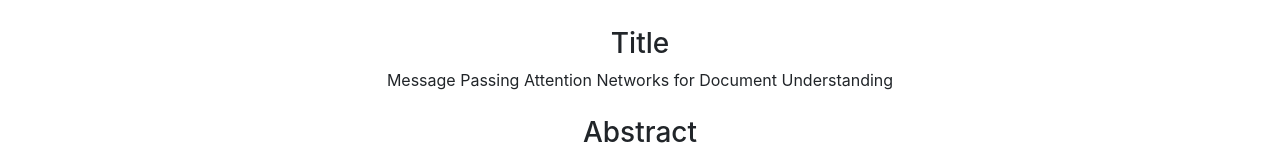
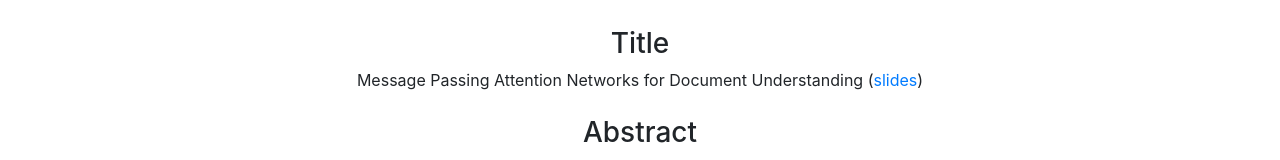
Before and after one commit to alammehwish/dl4kg_eswc_2020, a website with bundled scripts: page index.html in a window 1280 px wide. Shown: the part 2852-3012 px from the top of the page. Built offline with nearby package versions, Linux system fonts and the light colour scheme; files whose address does not match are found by name; a web font is replaced by a local one.

Commit message:
Update index.html

```diff
--- a/index.html
+++ b/index.html
@@ -188,7 +188,7 @@
               <p class="text-muted">Ecole Polytechnique, France</p>
             </div>
           </div>
-          <h3>Title</h3>Message Passing Attention Networks for Document Understanding<br /><br />
+          <h3>Title</h3>Message Passing Attention Networks for Document Understanding (<a href="slides/presentation.pdf">slides</a>)<br /><br />
           <h3>Abstract</h3>
           <p style="text-align:justify">Graph neural networks have recently emerged as a very effective framework for processing graph-structured data. These models have achieved state-of-the-art performance in many tasks. Most graph neural networks can be described in terms of message passing, vertex update, and readout functions. We investigate the potential of GNNs in the area of NLP.  We represent documents as word co-occurrence networks and propose an application of the message passing framework to NLP, the Message Passing Attention network for Document understanding (MPAD). We also propose several hierarchical variants of MPAD. Experiments conducted on standard text classification datasets show that our architectures are competitive with the state-of-the-art approaches. Ablation studies reveal further insights about the impact of the different components on performance. </p> <br /><br />
           <h3>Short Biography</h3>
```
